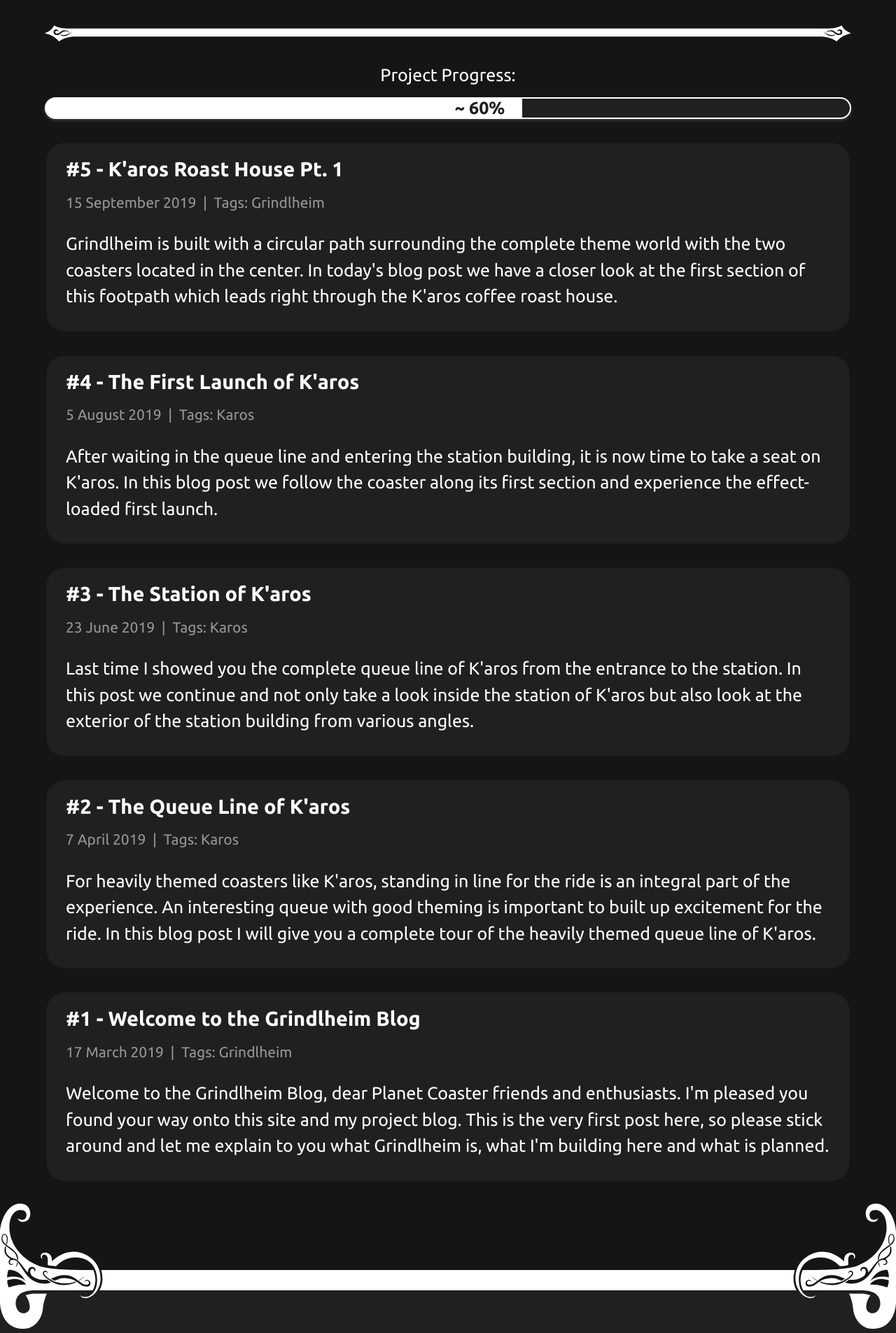
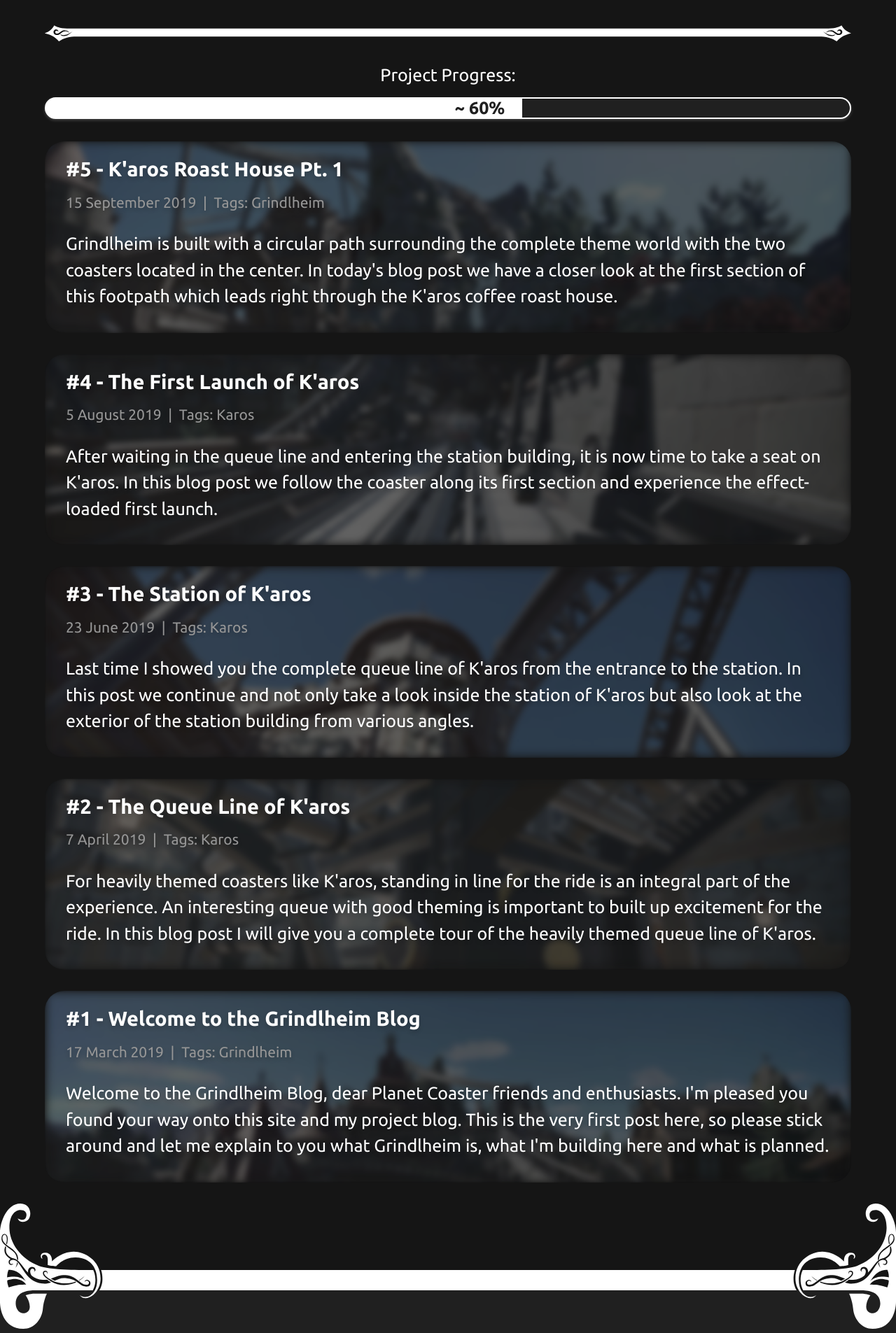
Before and after one commit to stefan-wr/grindlheim-website, a Jekyll site: the page built from pages/index.html, in a window 1280 px wide. Shown: the part 2859-4764 px from the top of the page at 70% size. Built offline with Jekyll 4.4.1, drawn with Linux system fonts in a browser that asks for light colours; some web fonts are replaced.

Commit message:
Apply blurred backgrounds to post excerpts in blog section.

```diff
--- a/_sass/_pages/index.scss
+++ b/_sass/_pages/index.scss
@@ -163,6 +163,37 @@
 }
 
 
+//Blog & Coaster Block Shared
+%abs-position {
+    position: absolute;
+    top: 0px;
+    left: 0px;
+    width: 100%;
+    height: 100%;
+}
+
+.bg-image {
+    @extend %abs-position;
+    z-index: -3;
+    transition: $gr-transition-speed;
+
+    background-size: cover;
+    background-repeat: none;
+    background-position: 50% 0%;
+
+    &::before {
+        @extend %abs-position;
+        z-index: -2;
+        content: "";
+    }
+
+    &::before {
+        @extend %abs-position;
+        z-index: -1;
+        content: "";
+    }
+}
+
 // Coaster Block
 .coasters-grid {
     display: grid;
@@ -191,11 +222,8 @@
     display: grid;
     align-items: center;
     justify-items: center;
-    position: relative;
-    z-index: 0;
     width: 100%;
     height: 100%;
-    overflow: hidden;
     transition: $gr-transition-speed ease-in-out;
 
     --border-radius: 1000px;
@@ -205,6 +233,10 @@
         --border-radius: 24px;
     }
 
+    position: relative;
+    z-index: 0;
+    overflow: hidden;
+
     &:hover {
         box-shadow: 0px 5px 10px $gr-color-box-shadow-darker;
 
@@ -213,37 +245,18 @@
         }
     }
 
-    %abs-position {
-        position: absolute;
-        top: 0px;
-        left: 0px;
-        width: 100%;
-        height: 100%;
+    .bg-image {
         border-radius: var(--border-radius);
-    }
-
-    .bg-image {
-        @extend %abs-position;
-        z-index: -3;
-        transition: $gr-transition-speed;
         filter: blur(1px) grayscale(10%) contrast(95%);
 
-        background-size: cover;
-        background-repeat: none;
-        background-position: 50% 0%;
-
         &::before {
-            @extend %abs-position;
-            z-index: -2;
+            border-radius: var(--border-radius);
             background-image: linear-gradient(to right, rgba(0,0,0,0) 20%, rgba(0,0,0,0.45) 38%, rgba(0,0,0,0.45) 62%, rgba(0,0,0,0) 80%);
-            content: "";
         }
 
         &::before {
-            @extend %abs-position;
-            z-index: -1;
+            border-radius: var(--border-radius);
             box-shadow: inset 0px 0px 24px  black;
-            content: "";
         }
     }
 
@@ -262,6 +275,7 @@
     }
 }
 
+// Blog Block
 .blog-grid {
     grid-row-gap: 30px;
 
@@ -290,7 +304,7 @@
         box-shadow: inset 0px 0px 4px black;
         padding: 8px 30px;
         border-radius: 28px;
-        //border: 2px solid white;
+        transition: linear $gr-transition-speed;
 
         @media screen and (max-width: $gr-break-l) {
             padding: 6px 25px;
@@ -301,5 +315,28 @@
             padding: 2px 17px;
             border-radius: 18px;
         }
+
+        position: relative;
+        z-index: 0;
+        overflow: hidden;
+
+        &:hover {
+            text-shadow: 0px 0px 6px rgba(0,0,0,0.8);
+            .bg-image {
+                filter: grayscale(15%) brightness(110%) contrast(90%) blur(0px);
+            }
+        }
+
+        .bg-image {
+            filter: blur(5px) grayscale(30%) contrast(90%);
+
+            &::before {
+                background-image: linear-gradient(to right, rgba(15, 15, 15, 0.65) 0%, rgba(0,0,0,0.65) 100%);
+            }
+
+            &::before {
+                box-shadow: inset 0px 0px 12px  black;
+            }
+        }
     }
 }
--- a/_sass/_pages/karos.scss
+++ /dev/null
@@ -1,33 +0,0 @@
-.logo {
-    max-height:  280px;
-    max-width: 85%;
-}
-
-.logo-bg-blurred {
-    filter: grayscale(15%) brightness(110%) contrast(85%) blur(5px);
-}
-
-.back {
-    text-align: left;
-    margin: 0.5rem 0.5rem 0px 0px;
-
-    @media screen and (max-width: $gr-break-m) {
-        margin: 0.3rem 0.3rem 0.3rem 0px;
-    }
-
-    a {
-        @extend .resp-border-m;
-        border-radius: 0px 1000px 1000px 0px;
-        border-left: none;
-        padding: 0.05em 0.6em 0.11em 0.3em;
-        transition: $gr-transition-speed ease-in;
-        opacity: 0.4;
-
-        &:hover {
-            background: white;
-            color: black;
-            box-shadow: 0px 4px 8px $gr-color-box-shadow-light;
-            opacity: 1;
-        }
-    }
-}
--- a/pages/index.html
+++ b/pages/index.html
@@ -147,7 +147,8 @@
         </div>
         <!-- List of posts -->
         {% for post in site.posts %}
-            <a class="content-nw post" href="{{ post.url }}">
+            <a class="content-nw post txt-shadow" href="{{ post.url }}" >
+                <div class="bg-image" style="background-image:url({{site.baseurl}}/assets/posts/{{ post.index }}/p{{ post.index }}-title-bg.jpg)"></div>
                 <h3 class="gr-large bold">#{{ post.index }} - {{ post.title }}</h3>
                 <span class="gr-small date-tags">{{ post.date | date: "%e %B %Y" }} &nbsp;|&nbsp; Tags: </span>
                 {% for tag in post.tags %}
```
